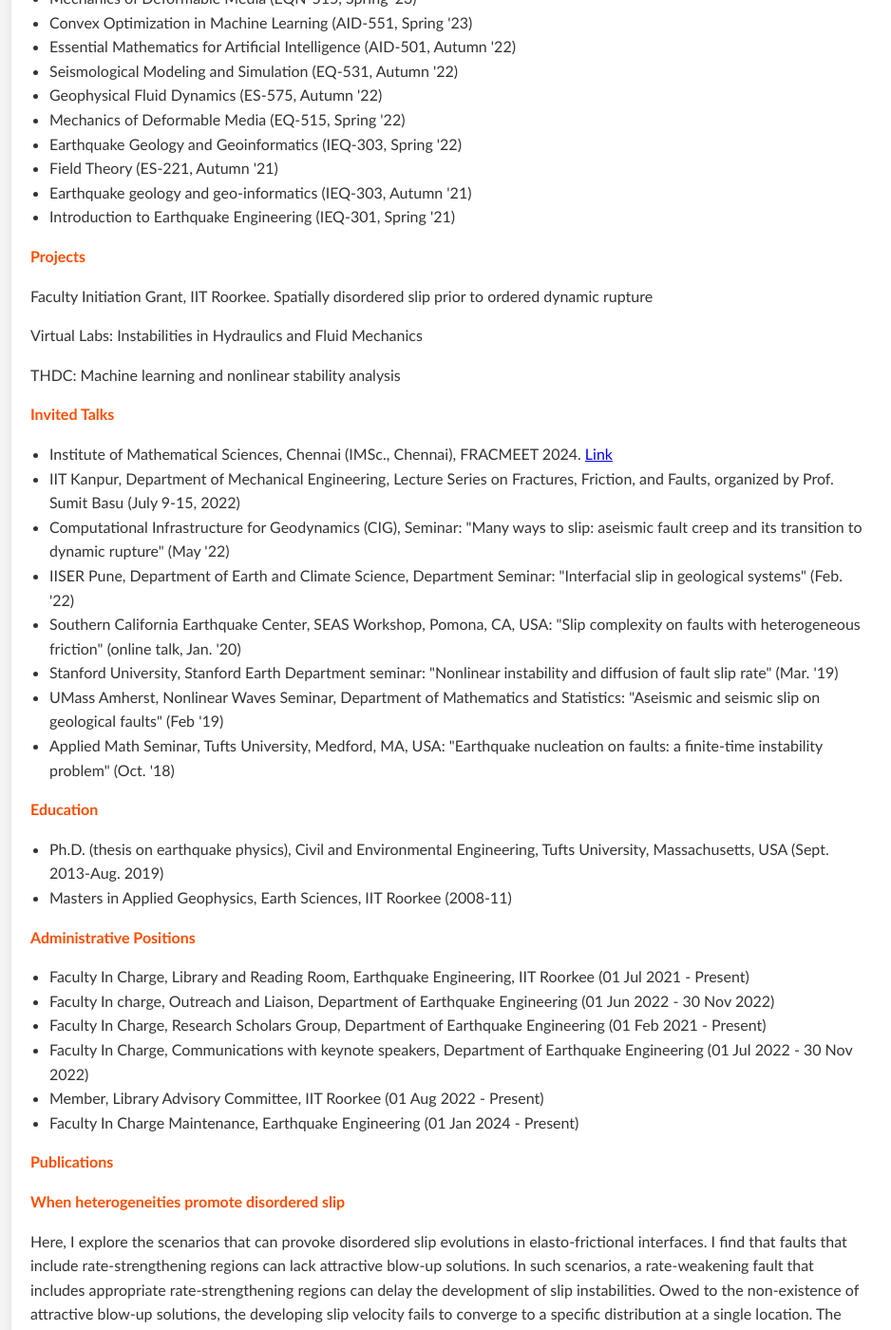
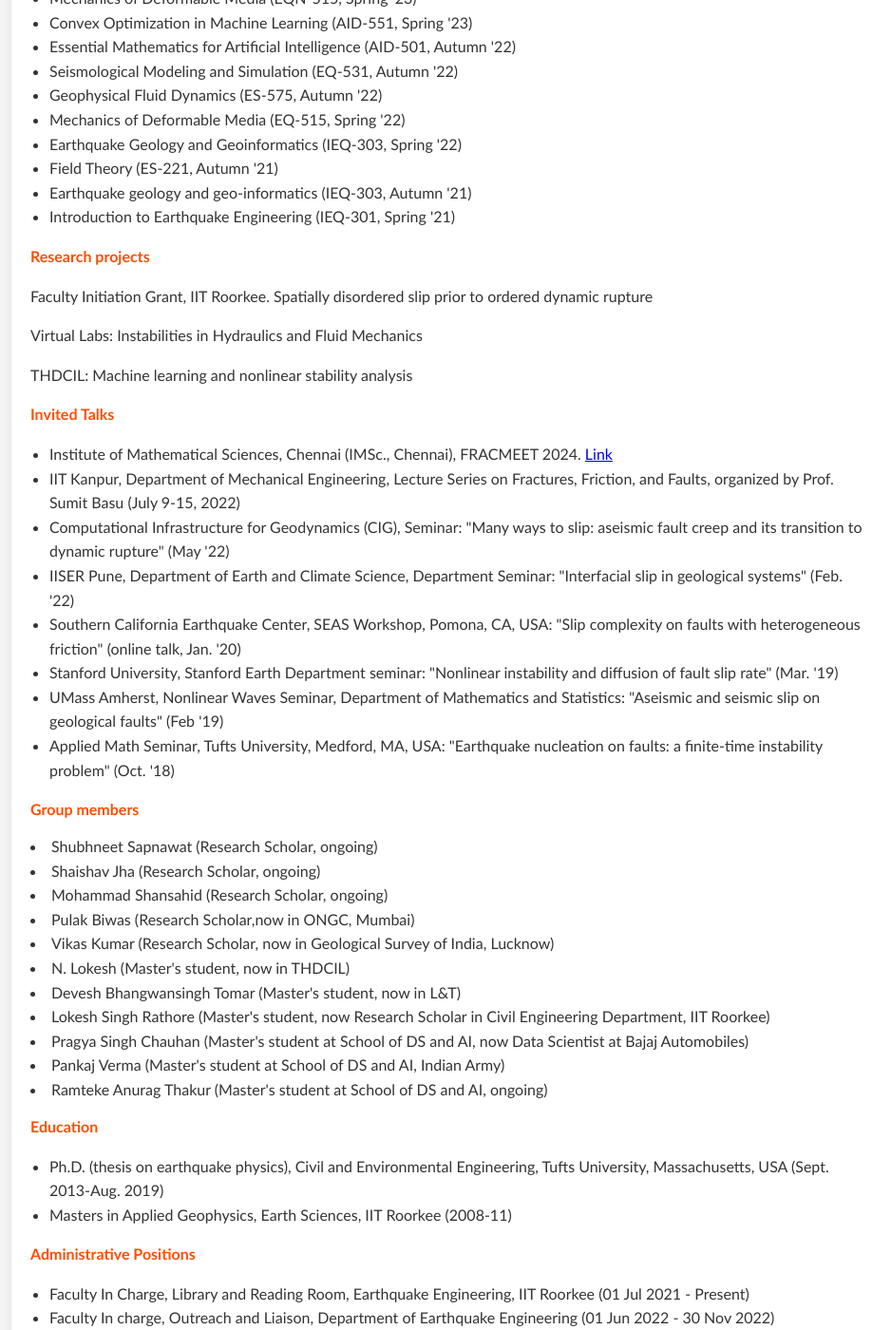
Before and after one commit to RaySohom/q, a Jekyll site: the page index.html, which Jekyll copies as it is, in a window 1280 px wide and 1400 px high, scrolled down 1011 px. Shown: the whole window at 95% size, without its empty margins (8-946 px from the left). Built offline with Jekyll 4.4.1, drawn with Linux system fonts in a browser that asks for light colours; some web fonts are replaced.

Commit message:
Update index.html

```diff
--- a/index.html
+++ b/index.html
@@ -49,10 +49,10 @@ math modeling, optimization algorithms, and physics informed machine learning.</
     <li>Earthquake geology and geo-informatics (IEQ-303, Autumn '21)</li>
     <li>Introduction to Earthquake Engineering (IEQ-301, Spring '21)</li>
 </ul>
-<h2>Projects</h2>
+<h2>Research projects</h2>
 <p> Faculty Initiation Grant, IIT Roorkee. Spatially disordered slip prior to ordered dynamic rupture</p>
 <p> Virtual Labs: Instabilities in Hydraulics and Fluid Mechanics</p>
-<p> THDC: Machine learning and nonlinear stability analysis</p>
+<p> THDCIL: Machine learning and nonlinear stability analysis</p>
 
 <h2>Invited Talks </h2>
 <ul>
@@ -65,6 +65,21 @@ math modeling, optimization algorithms, and physics informed machine learning.</
     <li>UMass Amherst, Nonlinear Waves Seminar, Department of Mathematics and Statistics: "Aseismic and seismic slip on geological faults" (Feb '19)</li>
     <li>Applied Math Seminar, Tufts University, Medford, MA, USA: "Earthquake nucleation on faults: a finite-time instability problem" (Oct. '18)</li>
 </ul>
+<h2>Group members</h2>
+<li> Shubhneet Sapnawat (Research Scholar, ongoing) </li>
+<li> Shaishav Jha (Research Scholar, ongoing) </li>
+<li> Mohammad Shansahid (Research Scholar, ongoing)</li>
+<li> Pulak Biwas (Research Scholar,now in ONGC, Mumbai)</li>
+<li> Vikas Kumar (Research Scholar, now in Geological Survey of India, Lucknow)</li>
+<li> N. Lokesh (Master's student, now in THDCIL)</li>
+<li> Devesh Bhangwansingh Tomar (Master's student, now in L&T)</li>
+<li> Lokesh Singh Rathore (Master's student, now Research Scholar in Civil Engineering Department, IIT Roorkee)</li>
+<li> Pragya Singh Chauhan (Master's student at School of DS and AI, now Data Scientist at Bajaj Automobiles)</li>
+<li> Pankaj Verma (Master's student at School of DS and AI, Indian Army)</li>
+<li> Ramteke Anurag Thakur (Master's student at School of DS and AI, ongoing)</li>
+
+
+
             <h2>Education</h2>
             <ul>
                 <li>Ph.D. (thesis on earthquake physics), Civil and Environmental Engineering, Tufts University, Massachusetts, USA (Sept. 2013-Aug. 2019)</li>
```
